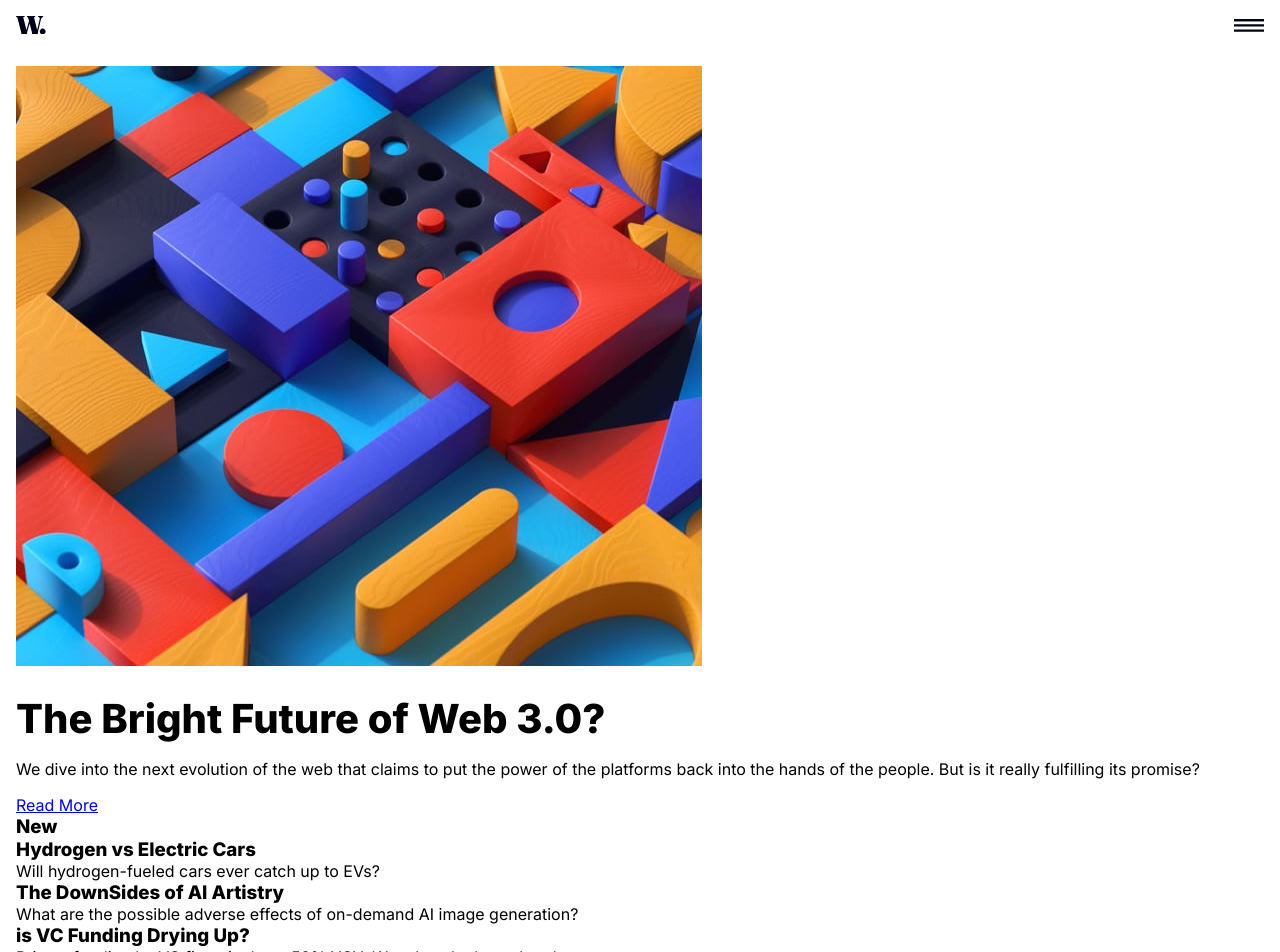
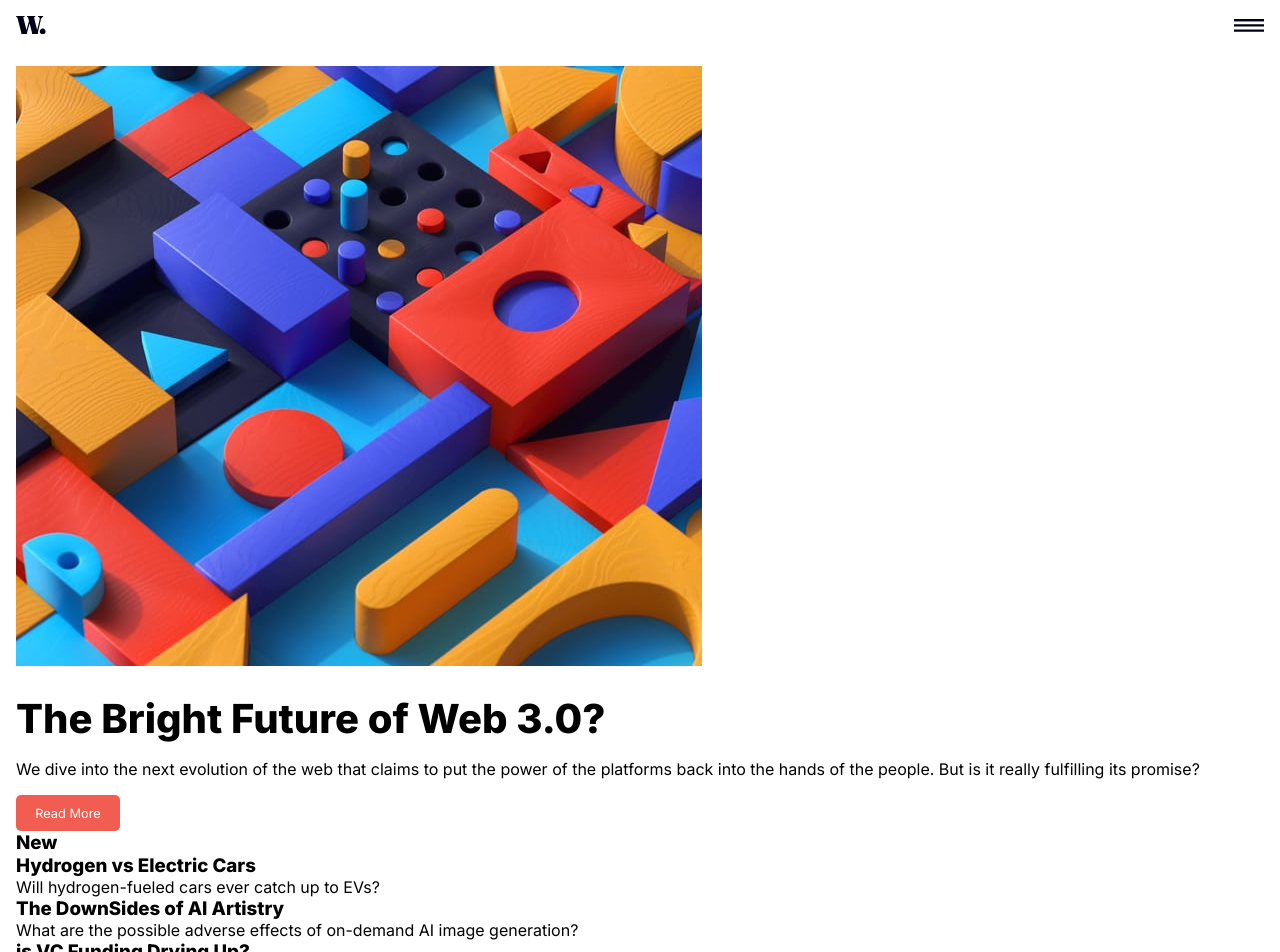
Before and after one commit to sammyodiagbe/news-homepage, a React (Create React App) app: page / in a window 1280 px wide. Shown: the top 952 px of the page. Built offline with nearby package versions, Linux system fonts and the light colour scheme.

Commit message:
working on styles

```diff
--- a/src/styles/index.css
+++ b/src/styles/index.css
@@ -59,4 +59,15 @@ body main.main div.container section.head aside.left-main-content div.bottom h1,
 html main.main div.container section.head aside.left-main-content div.bottom h1 {
   font-size: 40px;
 }
+
+body main.main div.container section.head aside.left-main-content div.bottom a,
+html main.main div.container section.head aside.left-main-content div.bottom a {
+  display: inline-block;
+  padding: 0.8em 1.5em;
+  text-decoration: none;
+  background: #f15d51;
+  color: #fff;
+  font-size: 0.8em;
+  border-radius: 5px;
+}
 /*# sourceMappingURL=index.css.map */
--- a/src/styles/index.scss
+++ b/src/styles/index.scss
@@ -2,6 +2,7 @@
 
 $bottom-margin: 24px;
 $space-between-text-elem: 16px;
+$call-to-action-color: #f15d51;
 * {
   paddding: 0;
   margin: 0;
@@ -49,6 +50,16 @@ html {
             h1 {
               font-size: 40px;
             }
+
+            a {
+              display: inline-block;
+              padding: 0.8em 1.5em;
+              text-decoration: none;
+              background: $call-to-action-color;
+              color: #fff;
+              font-size: 0.8em;
+              border-radius: 5px;
+            }
           }
         }
       }
```
Also changed, not shown: 1 other file (tests, documents, lock files or other folders).
